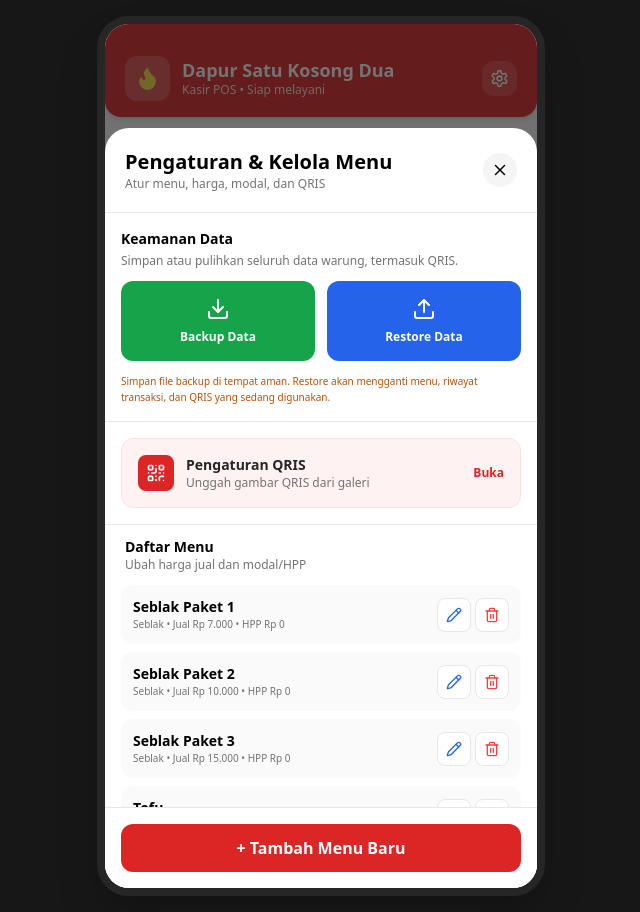
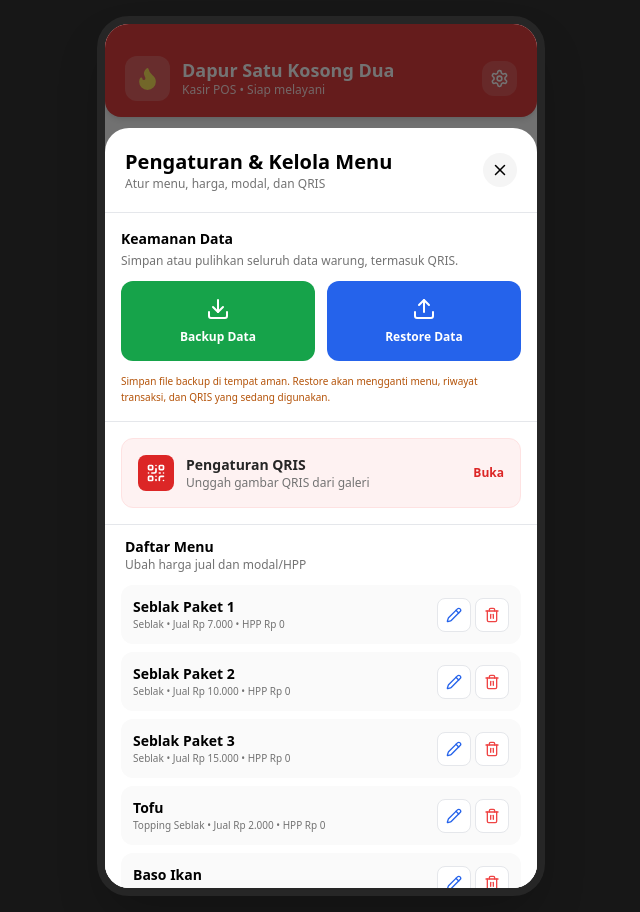
Before and after one commit to rantiar/kasir-dapur-satu-kosong-dua, a React (Vite) app: page / in a window 1280 px wide. Both pictures are taken after a click on the button "Pengaturan". Shown: the whole page, without its empty margins (319-959 px from the left). Built offline with nearby package versions, Linux system fonts and the light colour scheme.

Commit message:
Fix scrolling in settings and menu management modal

```diff
--- a/src/App.jsx
+++ b/src/App.jsx
@@ -974,7 +974,7 @@ export default function App() {
         {modal === "manage" && (
           <div className="absolute inset-0 z-50 flex flex-col justify-end">
             <div className="absolute inset-0 bg-neutral-900/60" onClick={() => setModal("")} />
-            <div className="relative bg-white rounded-t-3xl max-h-[88%] flex flex-col">
+            <div className="relative bg-white rounded-t-3xl h-[88%] max-h-[88%] min-h-0 flex flex-col overflow-y-auto overscroll-contain">
               <div className="p-5 border-b flex justify-between items-center">
                 <div>
                   <h3 className="font-black text-xl">Pengaturan & Kelola Menu</h3>
@@ -1030,7 +1030,7 @@ export default function App() {
                 <p className="font-bold text-sm">Daftar Menu</p>
                 <p className="text-xs text-neutral-500">Ubah harga jual dan modal/HPP</p>
               </div>
-              <div className="overflow-y-auto p-4 pt-2 space-y-2">
+              <div className="p-4 pt-2 space-y-2">
                 {menu.map((item) => (
                   <div key={item.id} className="bg-neutral-50 rounded-xl p-3 flex items-center justify-between gap-2">
                     <div className="min-w-0">
```
